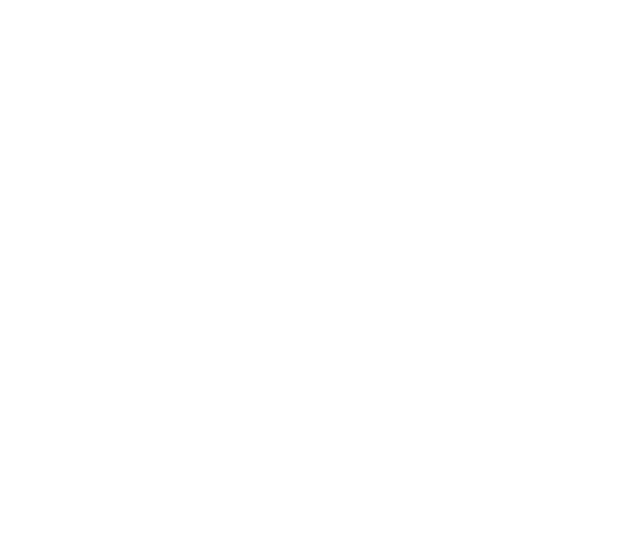
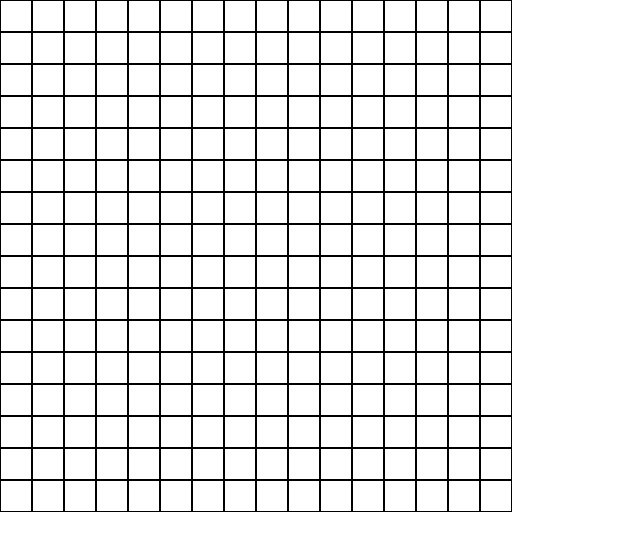
Before and after one commit to sbillsborough/etch-a-sketch, a plain HTML site: page index.html in a window 1280 px wide. Shown: the whole page, without its empty margins (0-640 px from the left). Drawn offline with Linux system fonts and the light colour scheme.

Commit message:
Update for loop style the squares
For loop creates 256 boxes (16 x 16)
Set the container div to display flex, flex-wrap to wrap and max width to 540px
each square to 30px width and height with 1px border, hence the 540px container width (30 x 16 = 480 + 30 x 2 for the 1 px border

```diff
--- a/css/style.css
+++ b/css/style.css
@@ -3,3 +3,15 @@
   padding: 0;
   font: inherit;
 }
+
+.container {
+  display: flex;
+  flex-wrap: wrap;
+  max-width: 540px;
+}
+
+.square {
+  border: 1px solid black;
+  width: 30px;
+  height: 30px;
+}
--- a/js/script.js
+++ b/js/script.js
@@ -1,6 +1,6 @@
 const containerDiv = document.querySelector(".container");
 
-for (let i = 0; i < 16; i++) {
+for (let i = 0; i < 256; i++) {
   const squareDiv = document.createElement("div");
   squareDiv.setAttribute("class", "square");
   containerDiv.appendChild(squareDiv);
```
